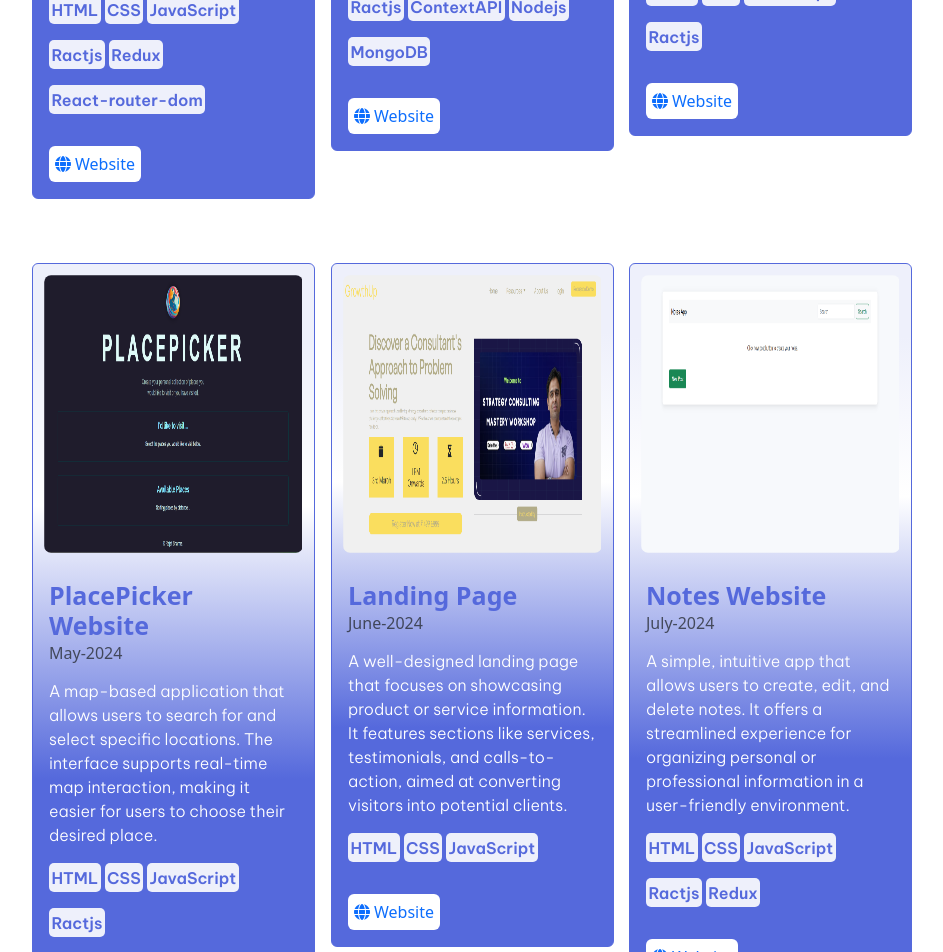
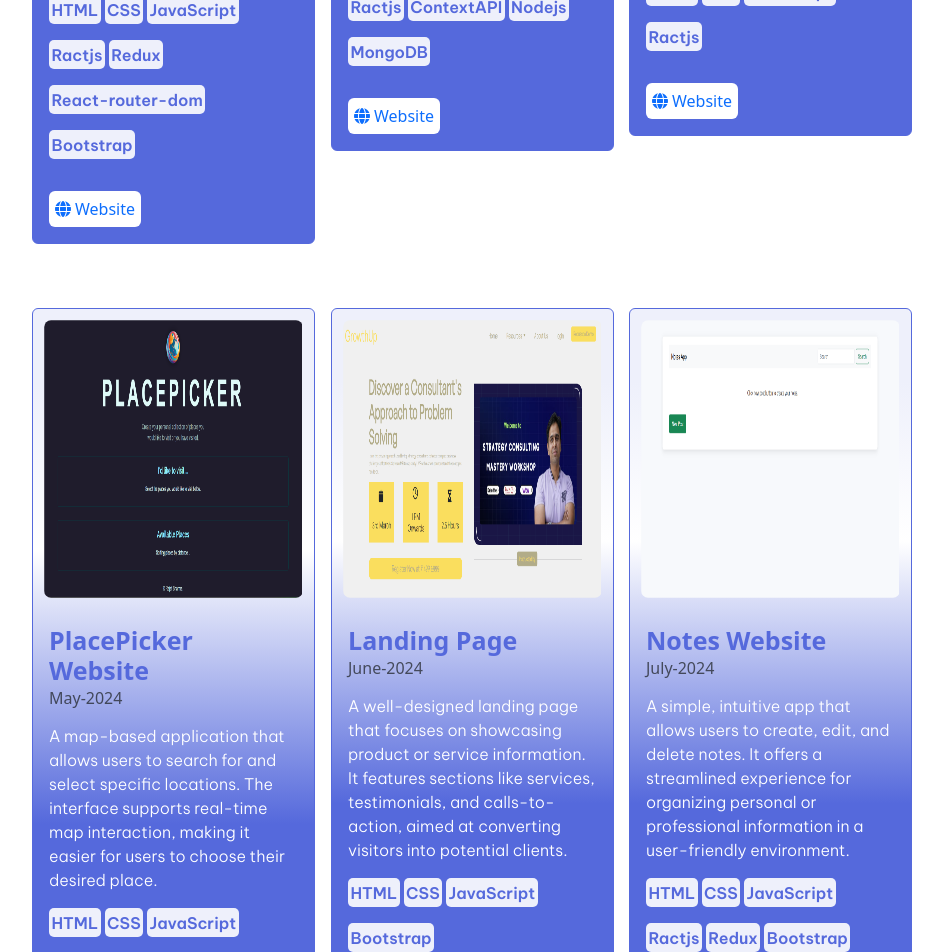
Before and after one commit to Rajat09Sharma/my-portfolio, a React (Vite) app: page / in a window 1280 px wide. Shown: the part 2900-3852 px from the top of the page, without its empty margins (168-1111 px from the left). Built offline with nearby package versions, Linux system fonts and the light colour scheme; a web font is replaced by a local one.

Commit message:
CV button updated

```diff
--- a/src/components/CvButton.jsx
+++ b/src/components/CvButton.jsx
@@ -1,5 +1,5 @@
 import React from 'react'
-import pdf from "/cv/RAJAT-SHARMA-RESUME-ADGITM.pdf"
+import pdf from "/cv/RAJAT_SHARMA-(RESUME).pdf"
 
 export default function CvButton({ cvCSS }) {
 
--- a/src/components/ProjectContainer.jsx
+++ b/src/components/ProjectContainer.jsx
@@ -18,7 +18,7 @@ export default function ProjectContainer() {
                     date="Aug-2024"
                     body="A modern, responsive school website that showcases important information like programs, faculty, and contact details. It highlights the educational offerings and provides an interactive interface for users to navigate easily."
                     imgSrc={schoolSrc}
-                    teckStack={["HTML", "CSS", "JavaScript", "Ractjs", "Redux","React-router-dom"]}
+                    teckStack={["HTML", "CSS", "JavaScript", "Ractjs", "Redux","React-router-dom","Bootstrap"]}
                     liveURL="https://schooll-website.netlify.app/"
                 />
                 <ProjectCard
@@ -50,7 +50,7 @@ export default function ProjectContainer() {
                     date="June-2024"
                     body=" A well-designed landing page that focuses on showcasing product or service information. It features sections like services, testimonials, and calls-to-action, aimed at converting visitors into potential clients."
                     imgSrc={growthSrc}
-                    teckStack={["HTML", "CSS", "JavaScript"]}
+                    teckStack={["HTML", "CSS", "JavaScript","Bootstrap"]}
                     liveURL="https://splendid-kitsune-ba78d7.netlify.app/"
                 />
                 <ProjectCard
@@ -58,7 +58,7 @@ export default function ProjectContainer() {
                     date="July-2024"
                     body="A simple, intuitive app that allows users to create, edit, and delete notes. It offers a streamlined experience for organizing personal or professional information in a user-friendly environment."
                     imgSrc={notelSrc}
-                    teckStack={["HTML", "CSS", "JavaScript", "Ractjs", "Redux"]}
+                    teckStack={["HTML", "CSS", "JavaScript", "Ractjs", "Redux","Bootstrap"]}
                     liveURL="https://notes-website-app.netlify.app/"
                 />
             </div>
```
Also changed, not shown: 2 other files (tests, documents, lock files or other folders).
